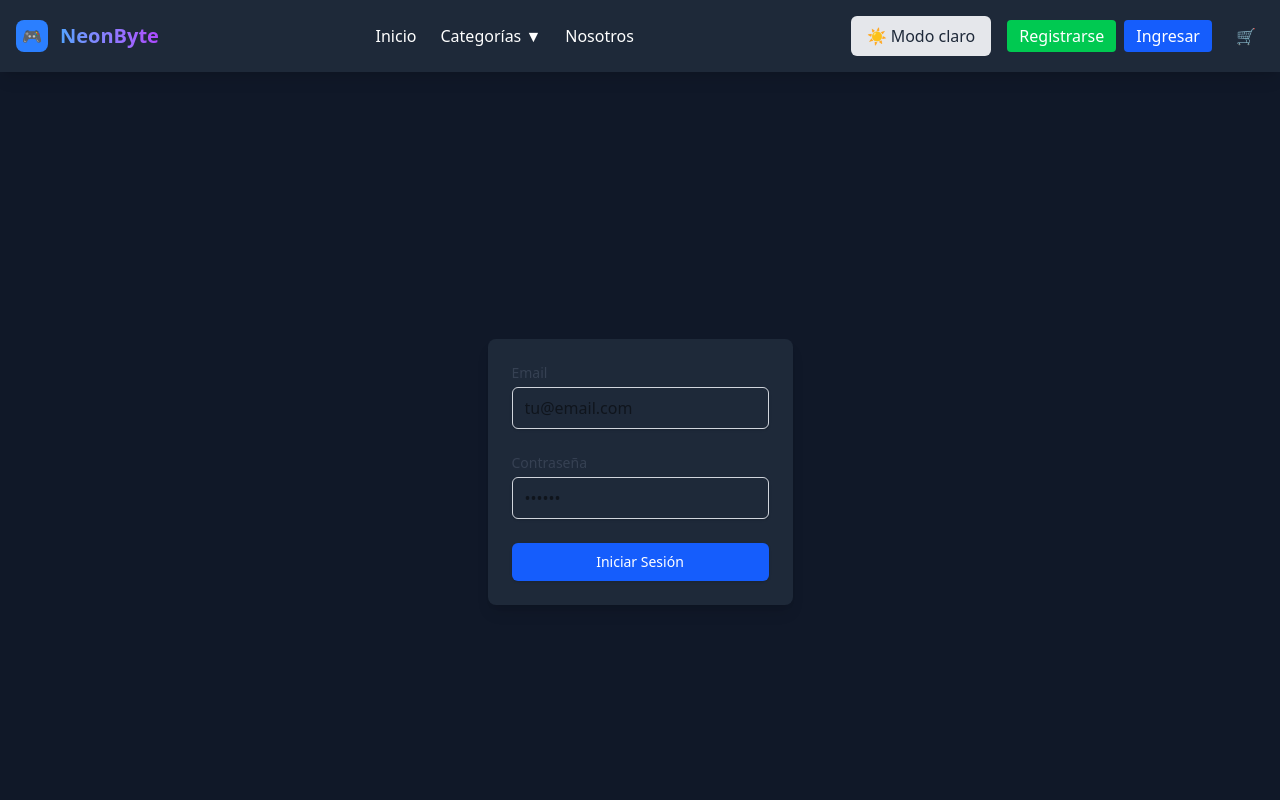
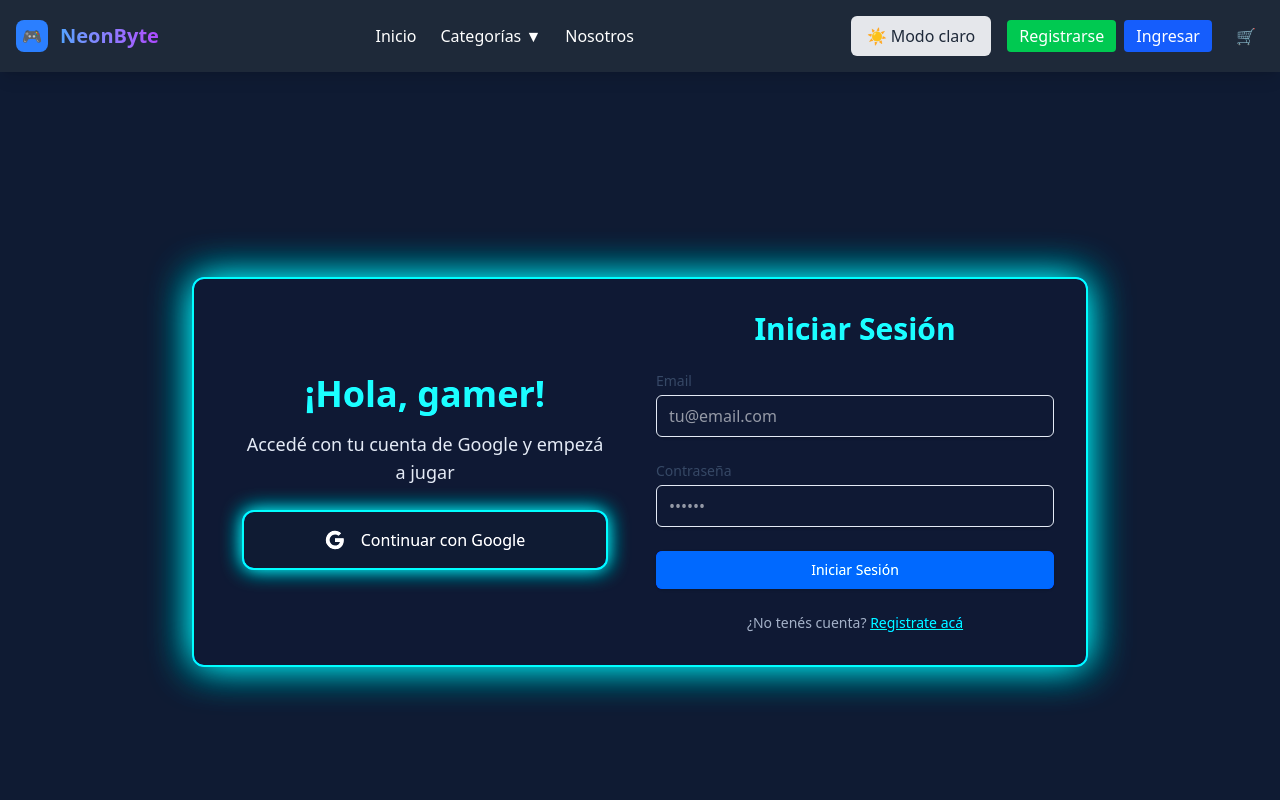
Before and after one commit to YaelAandrada/ecommerce-gamer, a React (Vite) app: page /login in a window 1280 px wide. Shown: the top 800 px of the page. Built offline with nearby package versions, Linux system fonts and the light colour scheme.

Commit message:
Ya funciona el boton Ingresar

```diff
--- a/src/App.jsx
+++ b/src/App.jsx
@@ -3,7 +3,7 @@ import { Routes, Route, Navigate } from "react-router-dom";
 import Footer from "./components/Footer";
 import About from "./components/About";
 import Nosotros from "./page/Nosotros";
-import Login from "./components/LoginForm";
+import Login from "./pages/Login";
 import Navbar from "./components/Navbar";
 import Register from "./components/RegisterForm";
 import Home from "./pages/Home";
--- a/src/components/LoginForm.jsx
+++ b/src/components/LoginForm.jsx
@@ -49,8 +49,6 @@ function LoginForm({onLogin}) {
 
 
   return (
-    <div className="min-h-screen flex items-center justify-center bg-gray-900">
-    <div className="max-w-md mx-auto p-6 bg-gray-800 rounded-lg shadow-lg">
         <form onSubmit={handleSubmit(onSubmit)} className="space-y-6">
           <Input
             label="Email"
@@ -78,8 +76,6 @@ function LoginForm({onLogin}) {
           {isSubmitting ? 'Iniciando sesión...' : 'Iniciar Sesión'}
         </button>
       </form>
-  </div>
-  </div>
   )
 }
 
--- a/src/components/Navbar.jsx
+++ b/src/components/Navbar.jsx
@@ -177,9 +177,6 @@ const Navbar = ({ onAuthClick }) => {
               <button onClick={() => navigate('/login')} className="bg-blue-600 px-3 py-1 rounded hover:bg-blue-700">
                 Ingresar
               </button>
-              {/* <button onClick={() => onAuthClick('login')} className="bg-blue-600 px-3 py-1 rounded hover:bg-blue-700">
-                Ingresar
-              </button> */}
             </div>
           )}
           <button onClick={toggleCart} className="relative px-2 py-1 hover:bg-gray-700 rounded">
```
Lines whose indentation alone changed are shown as unchanged.
